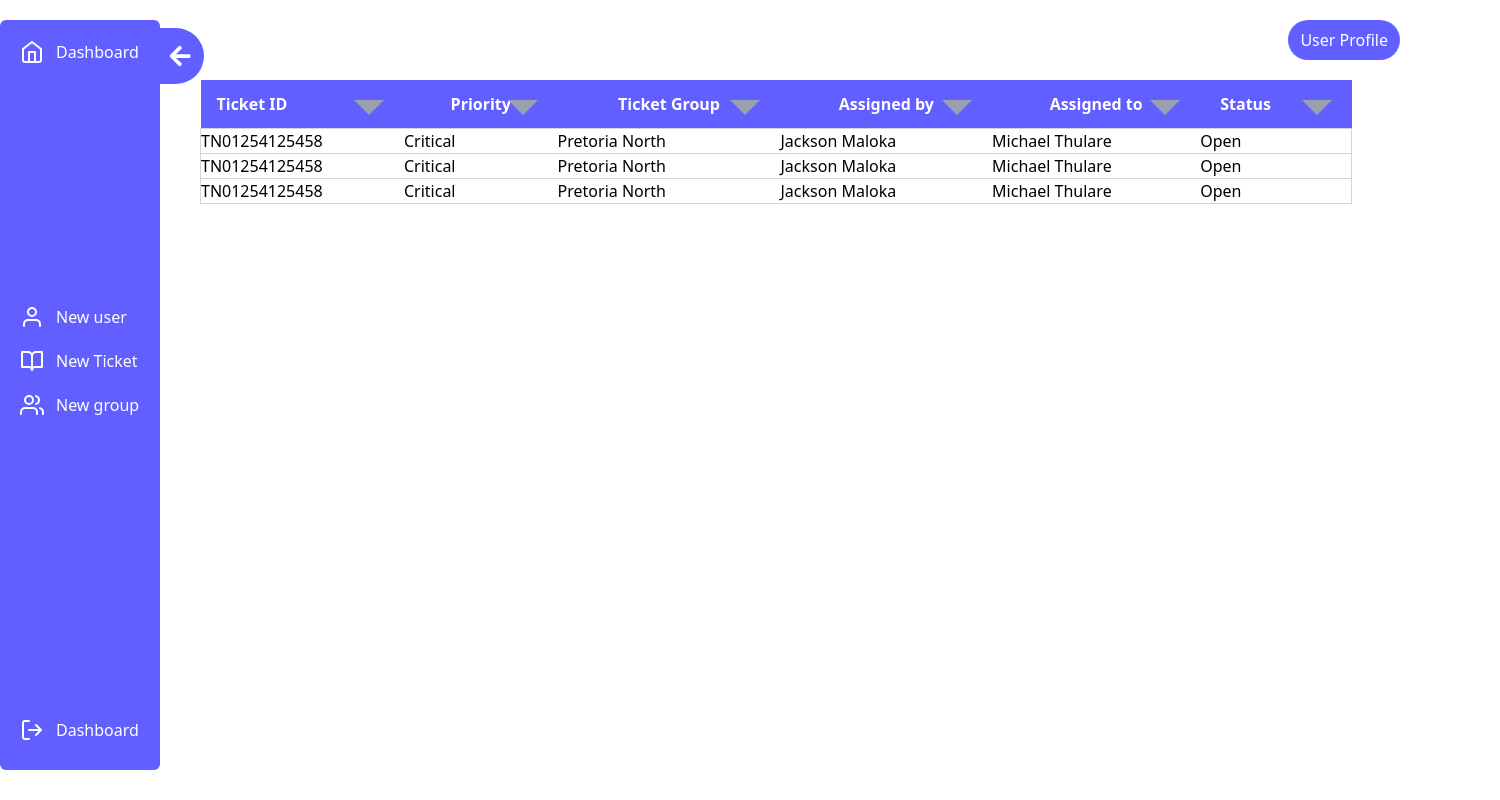
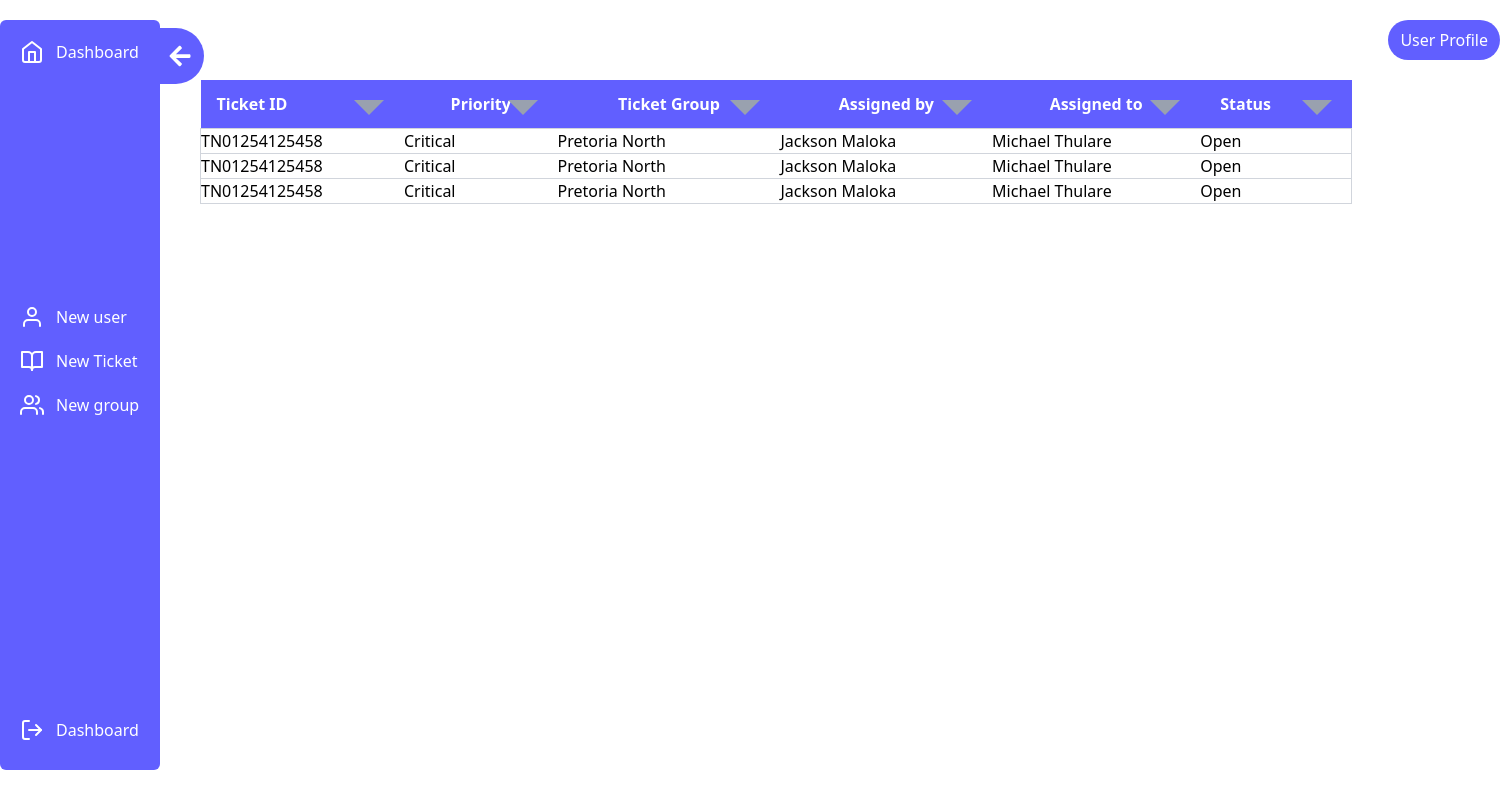
Before and after one commit to michael-GitHub-Coder/https---github.com-michael-GitHub-Coder-IMS, a React (Vite) app in the folder Frontend/: page /dashboard in a window 1280 px wide. Shown: the whole page, 1500 px wide, since content can reach past the window. Built offline with nearby package versions, Linux system fonts and the light colour scheme.

Commit message:
efrtfhgkjh

```diff
--- a/Frontend/src/Components/Dashboard.tsx
+++ b/Frontend/src/Components/Dashboard.tsx
@@ -55,7 +55,7 @@ const Dashboard = () => {
       </div>
 
       <div className="flex flex-col">
-        <div className="flex justify-end mr-5 mt-5">
+        <div className={`flex justify-end ${sidebarOpen ? "-mr-20" : "mr-5"}  mt-5`}>
           <button className="bg-indigo-500 rounded-full px-3 py-2 text-white cursor-pointer">User Profile</button>
         </div>
         <div className="flex">
```
